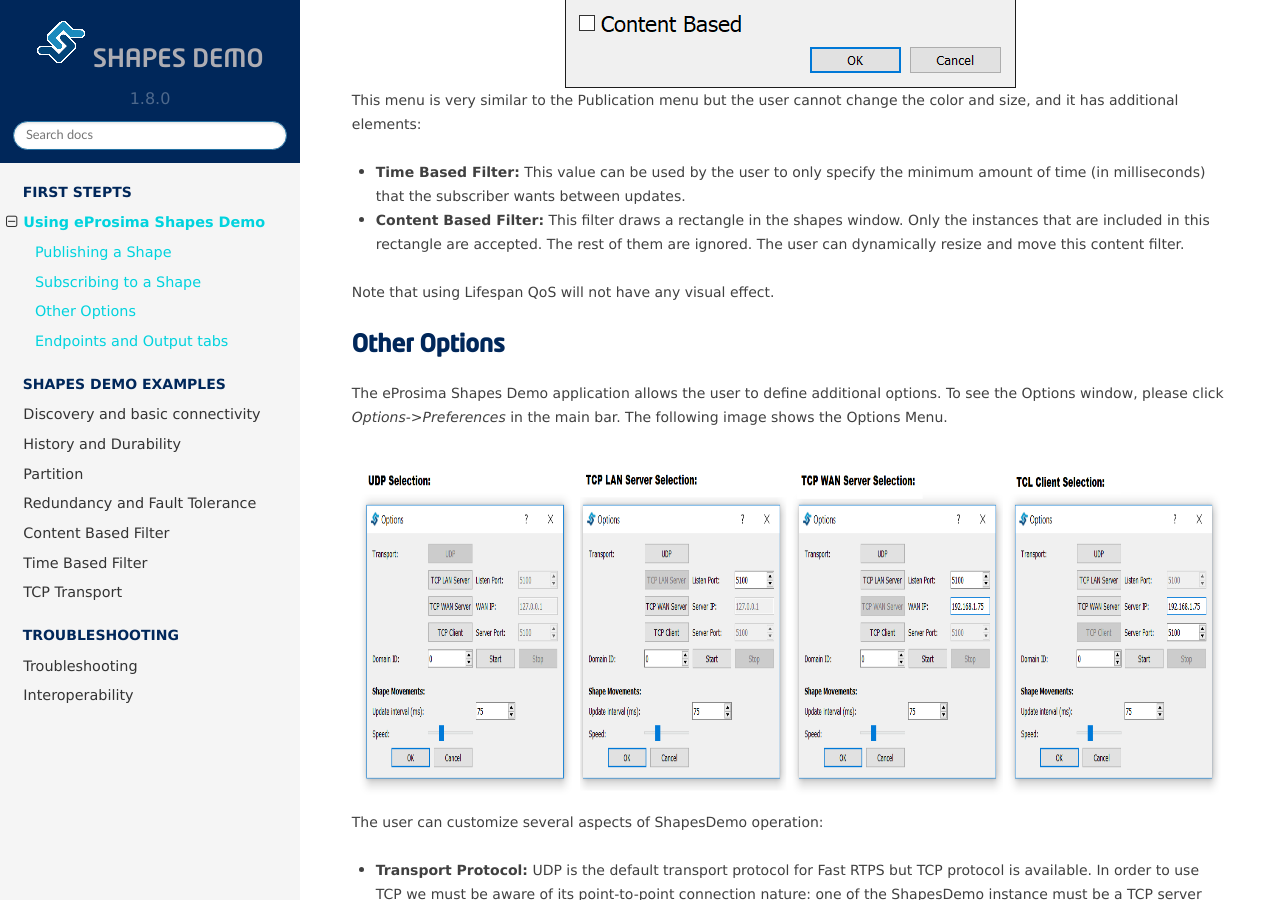
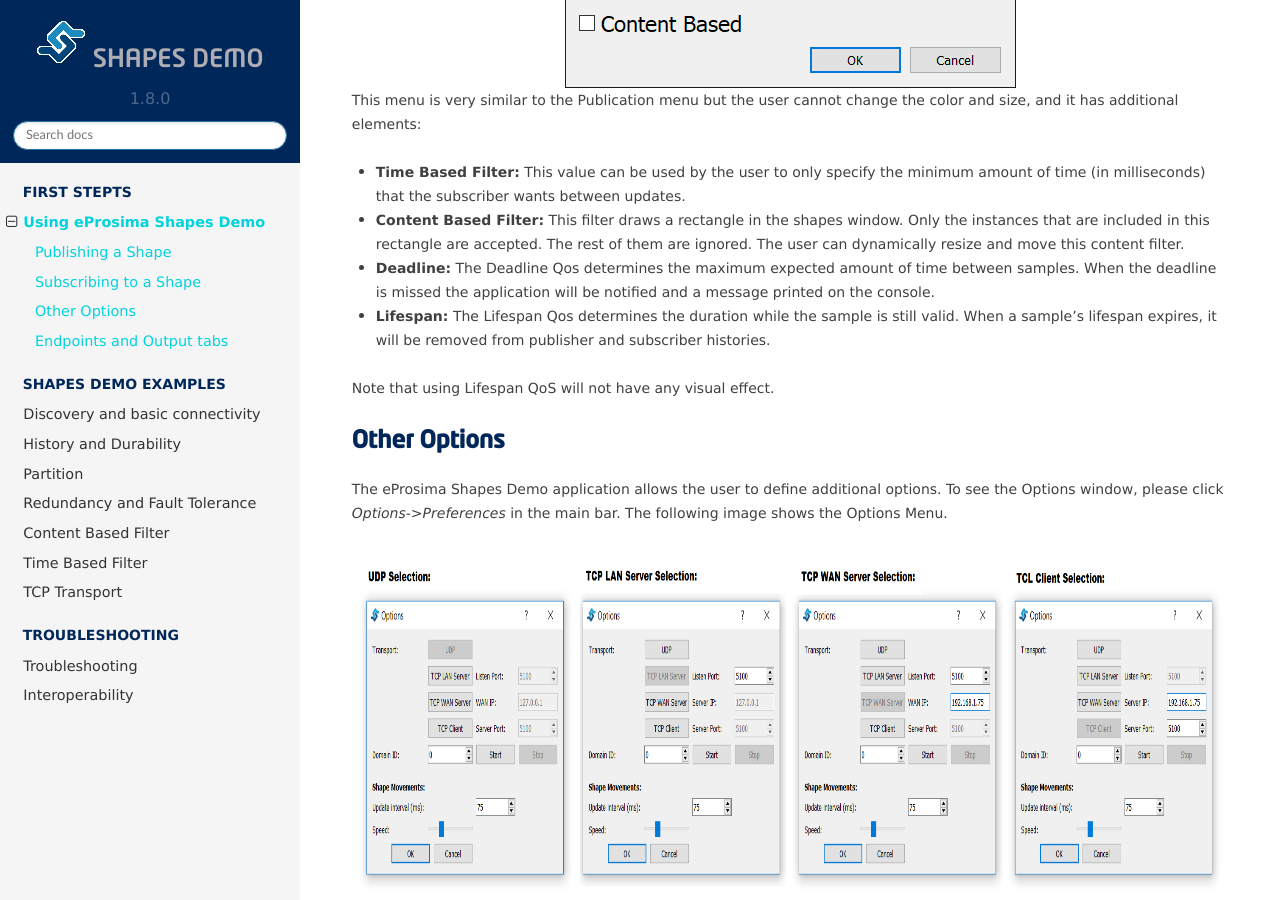
Before and after one commit to eProsima/Shapes-Demo-Docs, a Sphinx documentation site: the page built from docs/firststept.rst, in a window 1280 px wide and 900 px high, scrolled down 3179 px. Built offline with Sphinx 7.4.7 and the Read the Docs theme 2.0.0, drawn with Linux system fonts in a browser that asks for light colours.

Commit message:
Refs #5462 Requested changes.

```diff
--- a/docs/firststept.rst
+++ b/docs/firststept.rst
@@ -70,6 +70,10 @@
 
 - **Content Based Filter:** This filter draws a rectangle in the shapes window. Only the instances that are included in this rectangle are accepted. The rest of them are ignored. The user can dynamically resize and move this content filter.
 
+- **Deadline:** The Deadline Qos determines the maximum expected amount of time between samples. When the deadline is missed the application will be notified and a message printed on the console.
+
+- **Lifespan:** The Lifespan Qos determines the duration while the sample is still valid. When a sample's lifespan expires, it will be removed from publisher and subscriber histories.
+
 Note that using Lifespan QoS will not have any visual effect.
 
 Other Options
```
